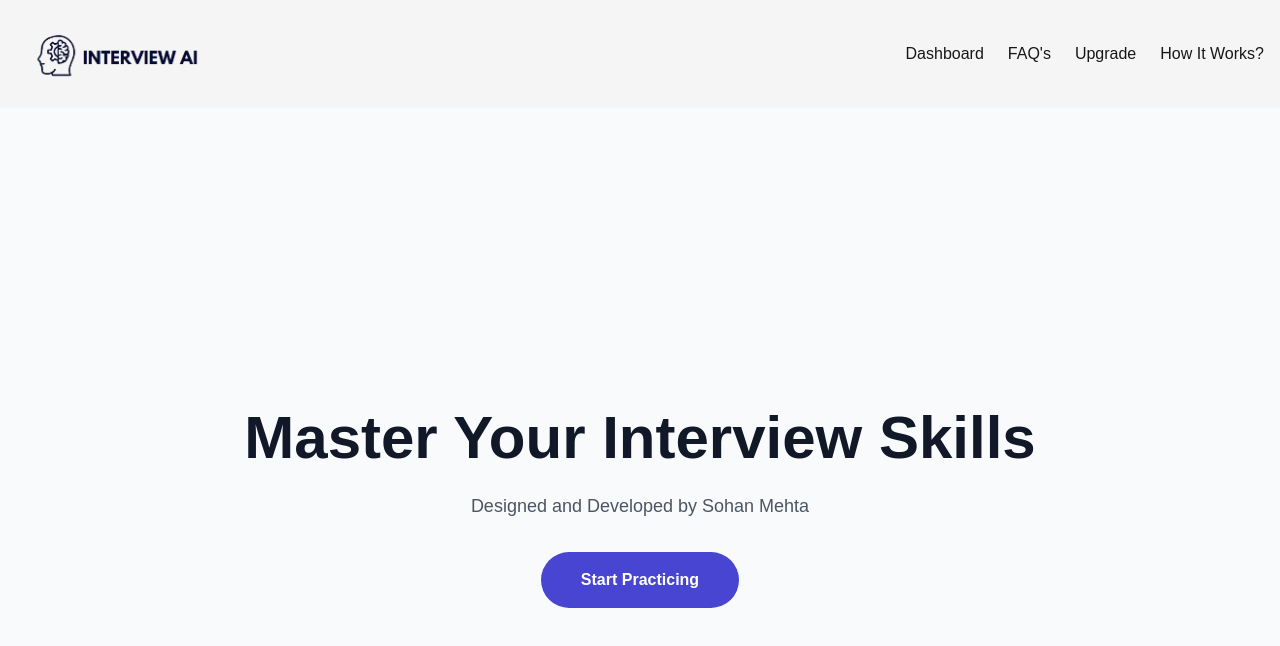
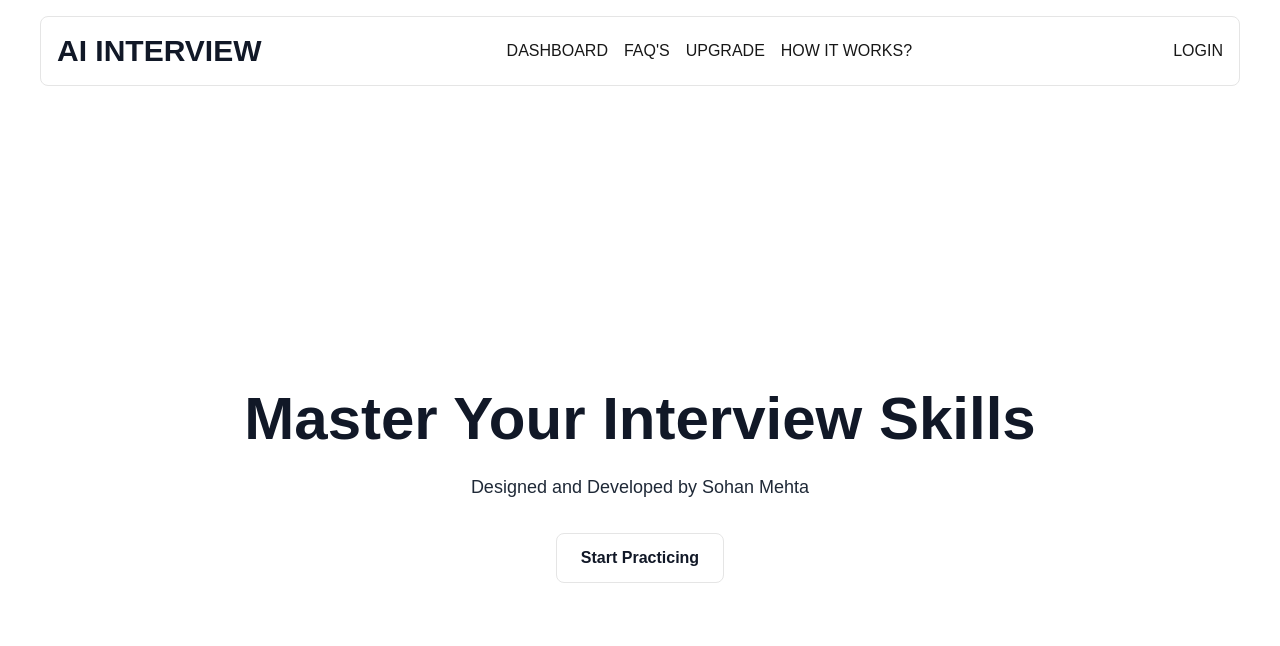
Before and after one commit to suryanshuverma0/AI-Interview-Moker, a Next.js app: page / in a window 1280 px wide. Shown: the top 646 px of the page. Built offline with nearby package versions, Linux system fonts and the light colour scheme; no server answers.

Commit message:
UI Changes

```diff
--- a/app/(auth)/sign-in/[[...sign-in]]/page.jsx
+++ b/app/(auth)/sign-in/[[...sign-in]]/page.jsx
@@ -1,20 +1,18 @@
-import { SignIn } from '@clerk/nextjs'
+import { SignIn } from '@clerk/nextjs';
 
 export default function Page() {
-  return(
-
-
-<section className="bg-white">
+  return (
+    <section className="bg-gradient-to-br from-gray-900 via-gray-800 to-black">
       <div className="lg:grid lg:min-h-screen lg:grid-cols-12">
         <section className="relative flex h-32 items-end bg-gray-900 lg:col-span-5 lg:h-full xl:col-span-6">
           <img
             alt=""
-        src="https://images.unsplash.com/photo-1617195737496-bc30194e3a19?ixlib=rb-1.2.1&ixid=MnwxMjA3fDB8MHxwaG90by1wYWdlfHx8fGVufDB8fHx8&auto=format&fit=crop&w=870&q=80"
+            src="/aimock.png"
             className="absolute inset-0 h-full w-full object-cover opacity-80"
           />
 
-      <div className="hidden lg:relative lg:block lg:p-12">
-        <a className="block text-white" href="#">
+          <div className="hidden lg:relative lg:block lg:p-12 glassmorphism">
+            <a className="block text-white hover:text-gray-300 transition" href="#">
               <span className="sr-only">Home</span>
               <svg
                 className="h-8 sm:h-10"
@@ -29,23 +27,21 @@ export default function Page() {
               </svg>
             </a>
 
-        <h2 className="mt-6 text-2xl font-bold text-white sm:text-3xl md:text-4xl">
+            <h2 className="mt-6 text-3xl font-bold text-white sm:text-4xl md:text-5xl drop-shadow-lg">
               Welcome to AI Mock Interview
             </h2>
 
             <p className="mt-4 leading-relaxed text-white/90">
-        Designed and developed by Sohan Mehta
+              Designed and developed by <span className="font-semibold">Sohan Mehta</span>
             </p>
           </div>
         </section>
 
-    <main
-      className="flex items-center justify-center px-8 py-8 sm:px-12 lg:col-span-7 lg:px-16 lg:py-12 xl:col-span-6"
-    >
+        <main className="flex items-center justify-center px-8 py-8 sm:px-12 lg:col-span-7 lg:px-16 lg:py-12 xl:col-span-6">
           <div className="max-w-xl lg:max-w-3xl">
             <div className="relative -mt-16 block lg:hidden">
               <a
-            className="inline-flex size-16 items-center justify-center rounded-full bg-white text-blue-600 sm:size-20"
+                className="inline-flex items-center justify-center rounded-full bg-white text-blue-600 hover:text-blue-800 shadow-md transition duration-200 ease-in-out"
                 href="#"
               >
                 <span className="sr-only">Home</span>
@@ -61,20 +57,22 @@ export default function Page() {
                   />
                 </svg>
               </a>
+            </div>
 
-          <h1 className="mt-2 text-2xl font-bold text-gray-900 sm:text-3xl md:text-4xl">
-          Welcome to AI Mock Interview
+            <h1 className="text-2xl font-bold text-white sm:text-3xl md:text-4xl">
+              Sign in to your account
             </h1>
 
-          <p className="mt-4 leading-relaxed text-gray-500">
-              Designed and developed by Sohan Mehta
+            <p className="mt-4 text-white/90">
+              Experience the next generation AI mock interview platform
             </p>
+
+            <div className="mt-6">
+              <SignIn />
             </div>
-
-        <SignIn />
           </div>
         </main>
       </div>
     </section>
-  )
+  );
 }
--- a/app/dashboard/_components/Header.jsx
+++ b/app/dashboard/_components/Header.jsx
@@ -1,31 +1,64 @@
-"use client"
-import Home from '@/app/page'
-import { UserButton } from '@clerk/nextjs'
-import Image from 'next/image'
-import Link from 'next/link'
-import { usePathname } from 'next/navigation'
-import React, { useEffect } from 'react'
+"use client";
+import { UserButton } from '@clerk/nextjs';
+import Link from 'next/link';
+import { usePathname } from 'next/navigation';
+import React, { useEffect } from 'react';
+import { useAuth } from '@clerk/nextjs';
 
 function Header() {
-  const path= usePathname();
-  useEffect(()=>{
-console.log(path)
-  },[])
+  const path = usePathname();
+  const { isSignedIn } = useAuth(); // Get authentication status
+
+  useEffect(() => {
+    console.log(path);
+  }, []);
+
   return (
-    <div className='flex p-4 items-center justify-between bg-secondary shadow-sm'>
-
+    <div className='border border-grey-800 rounded-lg  p-4 mx-4 md:mx-10 bg-transparent mt-4'>
+      <div className='flex items-center justify-between'>
+        {/* Text in place of Logo */}
         <Link href={'/'}>
-        <Image src={'/logo.png'} width={200} height={150} alt='logo'/></Link>
-        <ul className='hidden md:flex gap-6'>
-            <Link href={'/dashboard'}><li className={`hover:text-primary hover:font-bold transition-all cursor-pointer ${path=='/dashboard'&&'text-primary font-bold'}`}>Dashboard</li></Link>
-            <li className={`hover:text-primary hover:font-bold transition-all cursor-pointer ${path=='/dashboard/faq'&&'text-primary font-bold'}`}>FAQ's</li>
-            <li className={`hover:text-primary hover:font-bold transition-all cursor-pointer ${path=='/dashboard/upgrade'&&'text-primary font-bold'}`}>Upgrade</li>
-            <li className={`hover:text-primary hover:font-bold transition-all cursor-pointer ${path=='/dashboard/how'&&'text-primary font-bold'}`}>How It Works?</li>
-
+          <h1 className='text-3xl font-extrabold text-gray-900 uppercase cursor-pointer'>
+            AI INTERVIEW
+          </h1>
+        </Link>
+        <ul className='hidden md:flex gap-4'>
+          <Link href={'/dashboard'}>
+            <li className={`transition-colors duration-300 ease-in-out transform hover:text-gray-800 cursor-pointer ${path == '/dashboard' && 'text-primary font-bold'}`}>
+              DASHBOARD
+            </li>
+          </Link>
+          <Link href={'/'}>
+            <li className={`transition-colors duration-300 ease-in-out transform hover:text-gray-800 cursor-pointer ${path == '/dashboard/faq' && 'text-primary font-bold'}`}>
+              FAQ'S
+            </li>
+          </Link>
+          <Link href={'/'}>
+            <li className={`transition-colors duration-300 ease-in-out transform hover:text-gray-800 cursor-pointer ${path == '/dashboard/upgrade' && 'text-primary font-bold'}`}>
+              UPGRADE
+            </li>
+          </Link>
+          <Link href={'/'}>
+            <li className={`transition-colors duration-300 ease-in-out transform hover:text-gray-800 cursor-pointer ${path == '/dashboard/how' && 'text-primary font-bold'}`}>
+              HOW IT WORKS?
+            </li>
+          </Link>
         </ul>
-        <UserButton/>
+        {/* Profile Icon */}
+        <div className="ml-4">
+          {isSignedIn ? (
+            <UserButton />
+          ) : (
+            <Link href="/sign-in"> {/* Link to sign-in page */}
+              <button className="text-grey-900 transition duration-300">
+                LOGIN
+              </button>
+            </Link>
+          )}
+        </div>
+      </div>
     </div>
-  )
+  );
 }
 
-export default Header
+export default Header;
--- a/app/dashboard/_components/interviewiteamcard.jsx
+++ b/app/dashboard/_components/interviewiteamcard.jsx
@@ -17,7 +17,7 @@ function InterviewitemCard({interview}) {
   return (
     <div className=' border shadow-sm rounded-lg p-3'>
 
-        <h2 className='font-bold text-primary'>
+        <h2 className='font-bold text-primary uppercase'>
             {interview?.jobPosition}
         </h2>
         <h2 className='text-sm text-grey-600'>{interview?.jobExperience} Years of Experience</h2>
--- a/app/dashboard/interview/[interviewId]/start/_component/QuestionSection.jsx
+++ b/app/dashboard/interview/[interviewId]/start/_component/QuestionSection.jsx
@@ -16,7 +16,7 @@ function QuestionSection({mockInterviewQuestion, activeQuestionIndex}) {
     <div className='p-5 border rounded-lg my-10'>
         <div className='grid grid-cols-2 md:grid-cols-3 lg:grid-cols-4 gap-5'>
             {mockInterviewQuestion&&mockInterviewQuestion.map((question,index)=>(
-                <h2 className={`p-2 border rounded-full text-xs md:text-sm text-center cursor-pointer ${activeQuestionIndex==index&&'bg-primary text-white'}`}>Question #{index+1}</h2>
+                <h2 className={`p-2 border rounded-full text-xs md:text-sm text-center cursor-pointer ${activeQuestionIndex==index&&'bg-primary text-white'}`}>Question {index+1}</h2>
             ))}
 
         </div>
--- a/app/page.js
+++ b/app/page.js
@@ -7,14 +7,14 @@ export default function Home() {
       <Header />
 
 
-      <div className="bg-gray-50 text-gray-900 h-full flex flex-col items-center justify-center">
+      <div className=" text-gray-900 h-full flex flex-col items-center justify-center">
         <div className="container mx-auto text-center">
           <h1 className="text-6xl font-extrabold mb-6">Master Your Interview Skills</h1>
-          <p className="text-lg text-gray-600 max-w-2xl mx-auto mb-8">
+          <p className="text-lg text-gray-800 max-w-2xl mx-auto mb-8">
           Designed and Developed by <Link href="https://sohanmehta.com.np">Sohan Mehta</Link>
           </p>
           <Link href="/dashboard">
-            <button className="px-10 py-4 bg-primary text-white rounded-full font-semibold hover:bg-blue-500 transition duration-300">
+          <button className="px-6 py-3 border border-grey-900 rounded-lg text-gray-900 font-semibold">
               Start Practicing
             </button>
           </Link>
--- a/package.json
+++ b/package.json
@@ -27,6 +27,7 @@
     "react": "^18",
     "react-dom": "^18",
     "react-hook-speech-to-text": "^0.8.0",
+    "react-icons": "^5.3.0",
     "react-webcam": "^7.2.0",
     "sonner": "^1.5.0",
     "tailwind-merge": "^2.5.2",
--- a/tailwind.config.js
+++ b/tailwind.config.js
@@ -20,7 +20,7 @@ module.exports = {
   				foreground: 'hsl(var(--popover-foreground))'
   			},
   			primary: {
-  				DEFAULT: '#4845D2',
+  				DEFAULT: '#000000',
   				foreground: 'hsl(var(--primary-foreground))'
   			},
   			secondary: {
```
Also changed, not shown: 2 other files (tests, documents, lock files or other folders). Lines whose indentation alone changed are shown as unchanged.
